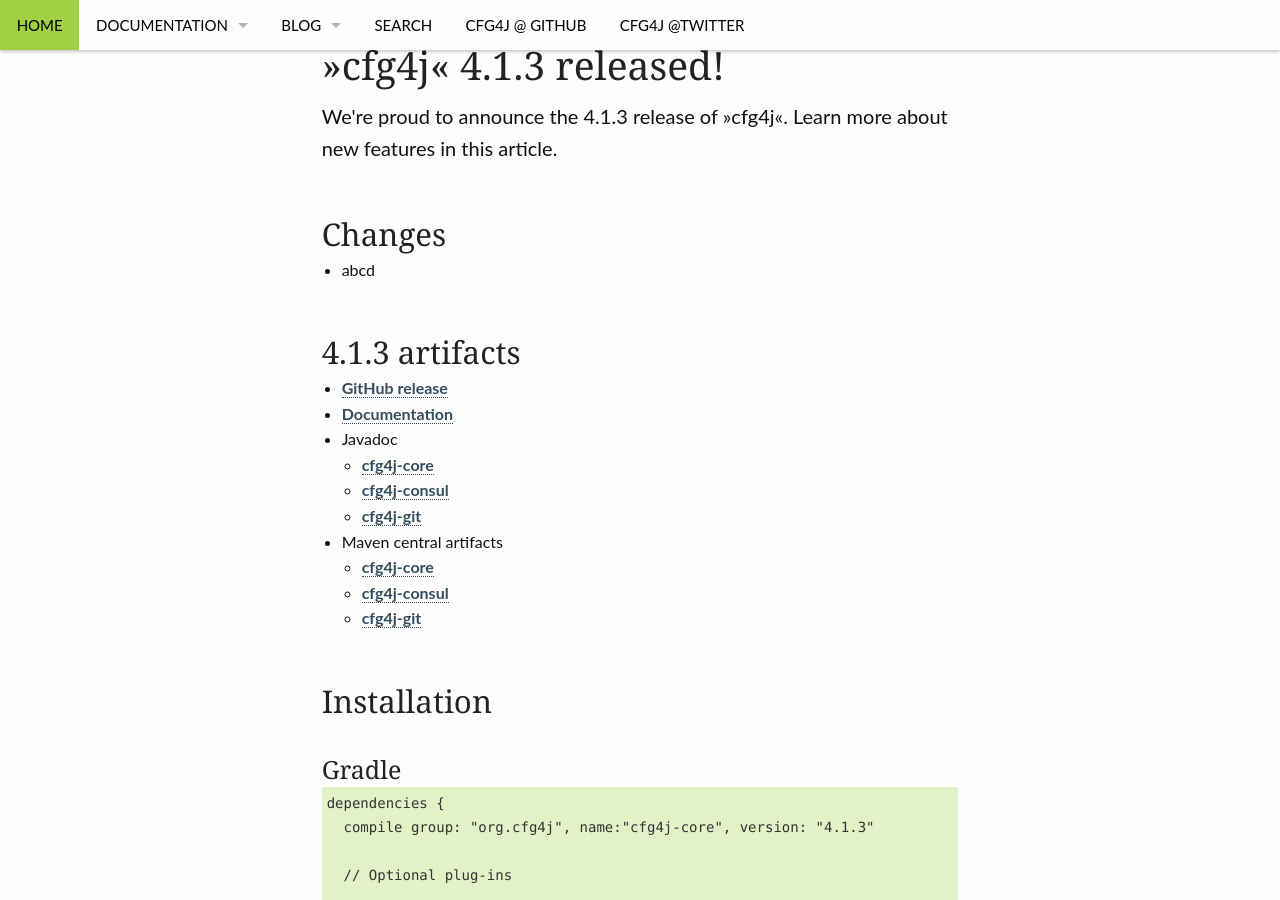
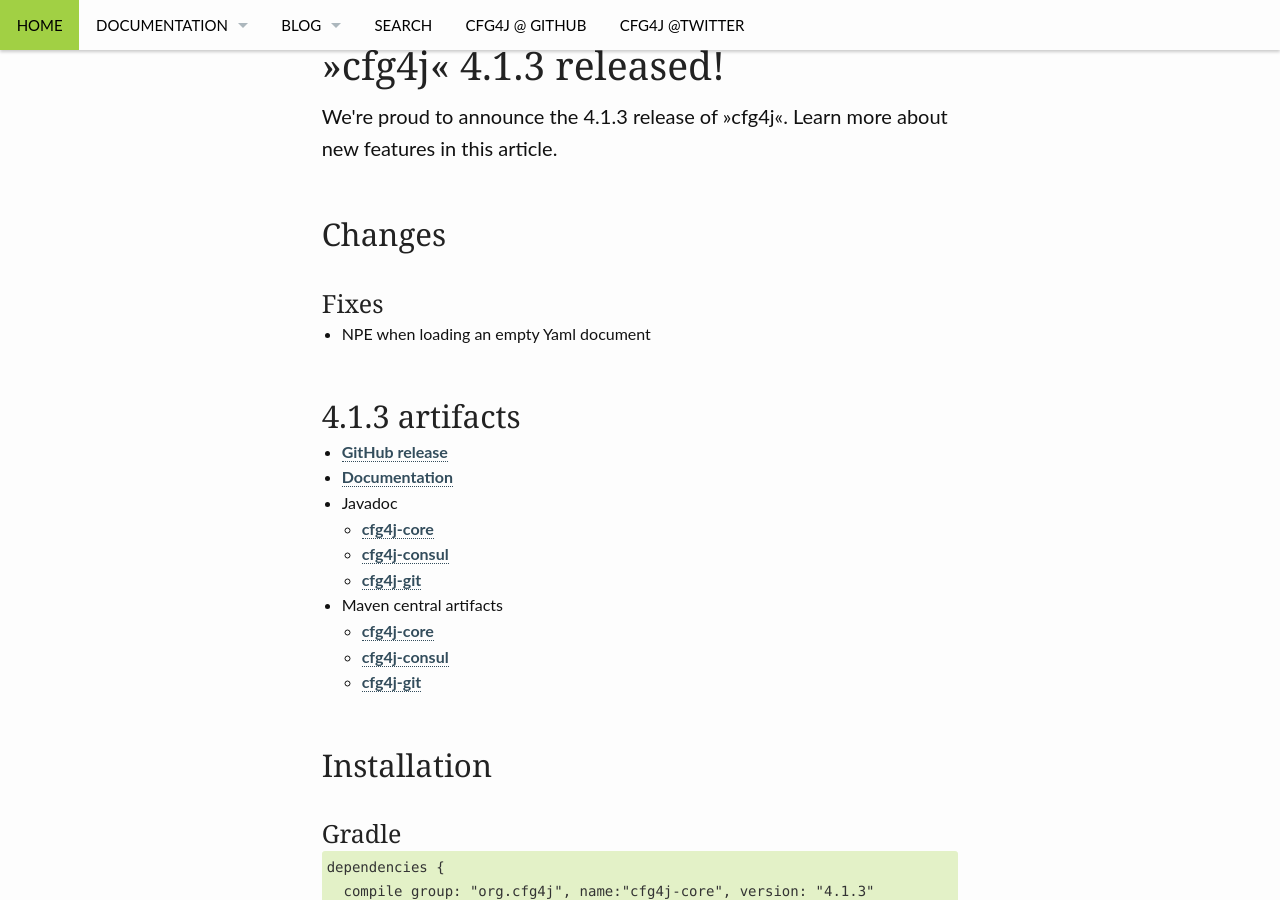
Before and after one commit to cfg4j/cfg4j.github.io, a Jekyll site: the page built from _posts/releases/2015-11-03-release_4_1_3.md, in a window 1280 px wide and 900 px high, scrolled down 317 px. Built offline with Jekyll 4.4.1, drawn with Linux system fonts in a browser that asks for light colours.

Commit message:
4.1.3 announcement

```diff
--- a/_posts/releases/2015-11-03-release_4_1_3.md
+++ b/_posts/releases/2015-11-03-release_4_1_3.md
@@ -26,4 +26,5 @@
 breadcrumb: true
 ---
 
-* abcd
+### Fixes
+* NPE when loading an empty Yaml document
```
